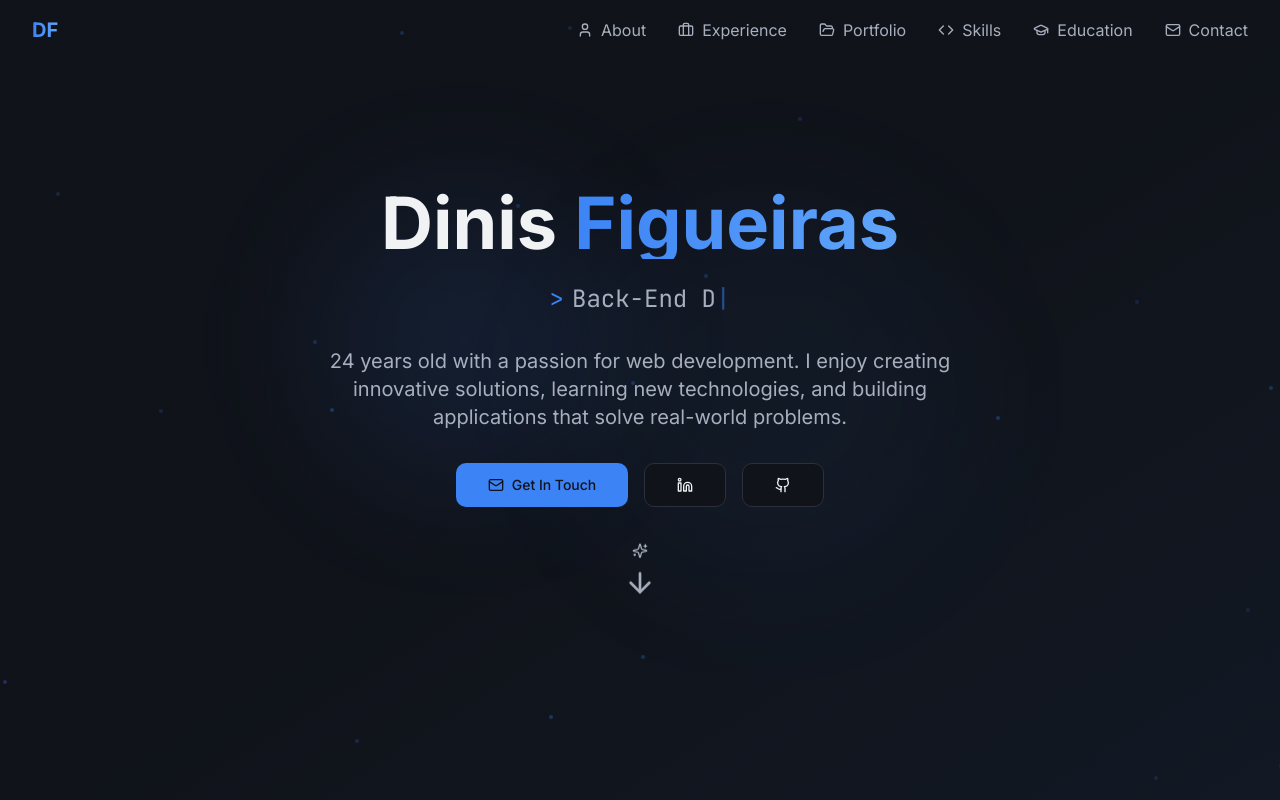
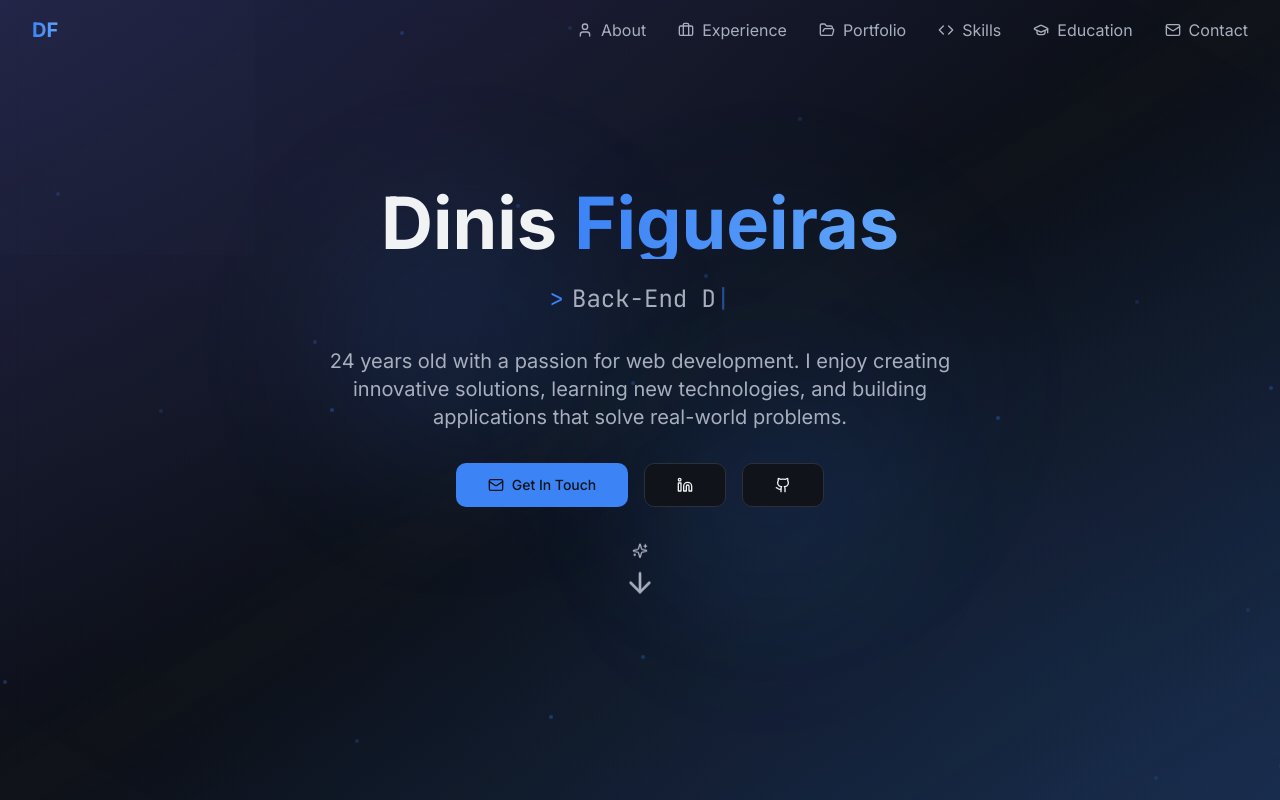
Before and after one commit to DinisFigueiras/portfolio-v2, a React (Vite) app: page / in a window 1280 px wide. Shown: the top 800 px of the page. Built offline with nearby package versions, Linux system fonts and the light colour scheme.

Commit message:
Add animated background
Implement a moving background effect in the hero section.

```diff
--- a/src/components/Hero.tsx
+++ b/src/components/Hero.tsx
@@ -60,6 +60,13 @@ const Hero = () => {
       {/* Enhanced Background Elements */}
       <div className="absolute inset-0 bg-gradient-to-br from-background via-background to-primary/5"></div>
 
+      {/* Animated gradient mesh */}
+      <div className="absolute inset-0">
+        <div className="absolute inset-0 bg-gradient-to-br from-primary/20 via-transparent to-accent/20 animate-pulse"></div>
+        <div className="absolute inset-0 bg-gradient-to-tl from-blue-500/10 via-transparent to-purple-500/10 animate-pulse" style={{ animationDelay: '1s' }}></div>
+        <div className="absolute inset-0 bg-gradient-to-tr from-transparent via-primary/5 to-transparent animate-pulse" style={{ animationDelay: '2s' }}></div>
+      </div>
+
       {/* Floating orbs with mouse parallax */}
       <div
         className="absolute top-1/4 left-1/4 w-72 h-72 bg-primary/10 rounded-full blur-3xl animate-float"
@@ -72,6 +79,13 @@ const Hero = () => {
         style={{
           animationDelay: '-3s',
           transform: `translate(${mousePosition.x * -0.01}px, ${mousePosition.y * -0.01}px)`
+        }}
+      ></div>
+      <div
+        className="absolute top-1/2 left-1/2 w-64 h-64 bg-blue-500/5 rounded-full blur-3xl animate-float"
+        style={{
+          animationDelay: '-1.5s',
+          transform: `translate(${mousePosition.x * 0.015}px, ${mousePosition.y * -0.015}px)`
         }}
       ></div>
 
@@ -89,6 +103,20 @@ const Hero = () => {
             }}
           />
         ))}
+      </div>
+
+      {/* Moving grid pattern */}
+      <div className="absolute inset-0 opacity-5">
+        <div
+          className="absolute inset-0 bg-grid-pattern animate-grid-move"
+          style={{
+            backgroundImage: `
+              linear-gradient(rgba(59, 130, 246, 0.1) 1px, transparent 1px),
+              linear-gradient(90deg, rgba(59, 130, 246, 0.1) 1px, transparent 1px)
+            `,
+            backgroundSize: '50px 50px'
+          }}
+        ></div>
       </div>
 
       <div className="relative z-10 text-center max-w-4xl mx-auto px-4 sm:px-6 lg:px-8">
--- a/src/index.css
+++ b/src/index.css
@@ -80,6 +80,10 @@
     animation: float 6s ease-in-out infinite;
   }
 
+  .animate-grid-move {
+    animation: gridMove 20s linear infinite;
+  }
+
   .typing-animation {
     overflow: hidden;
     border-right: 2px solid hsl(var(--primary));
@@ -127,6 +131,15 @@
   }
   50% {
     transform: translateY(-20px);
+  }
+}
+
+@keyframes gridMove {
+  0% {
+    transform: translate(0, 0);
+  }
+  100% {
+    transform: translate(50px, 50px);
   }
 }
 
```
